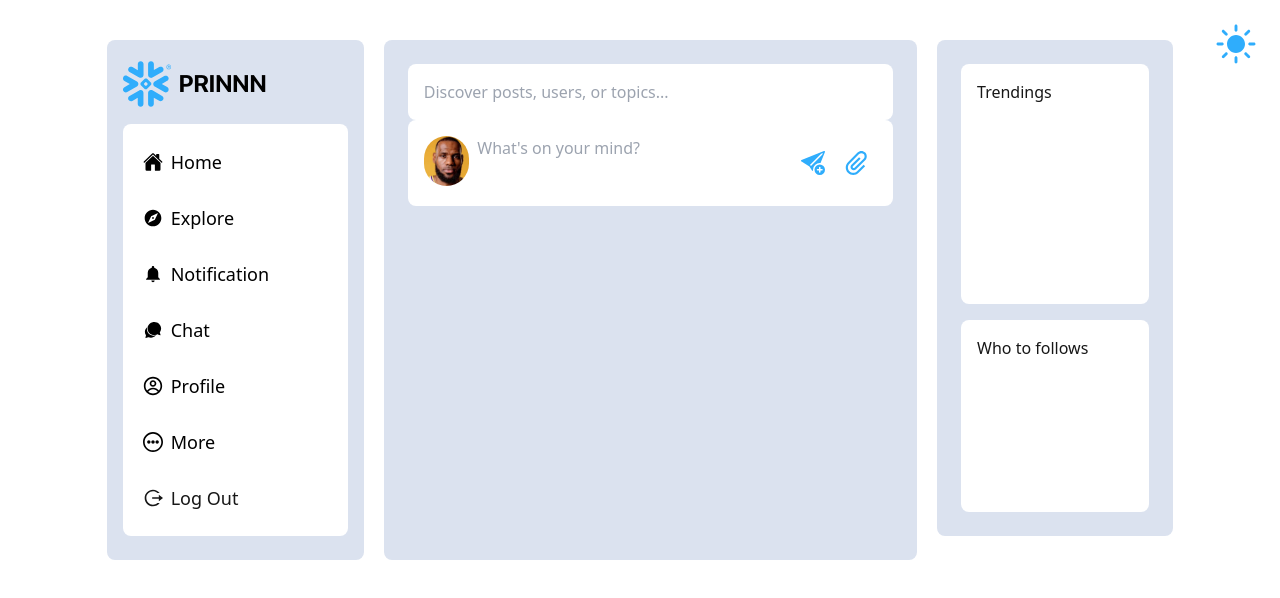
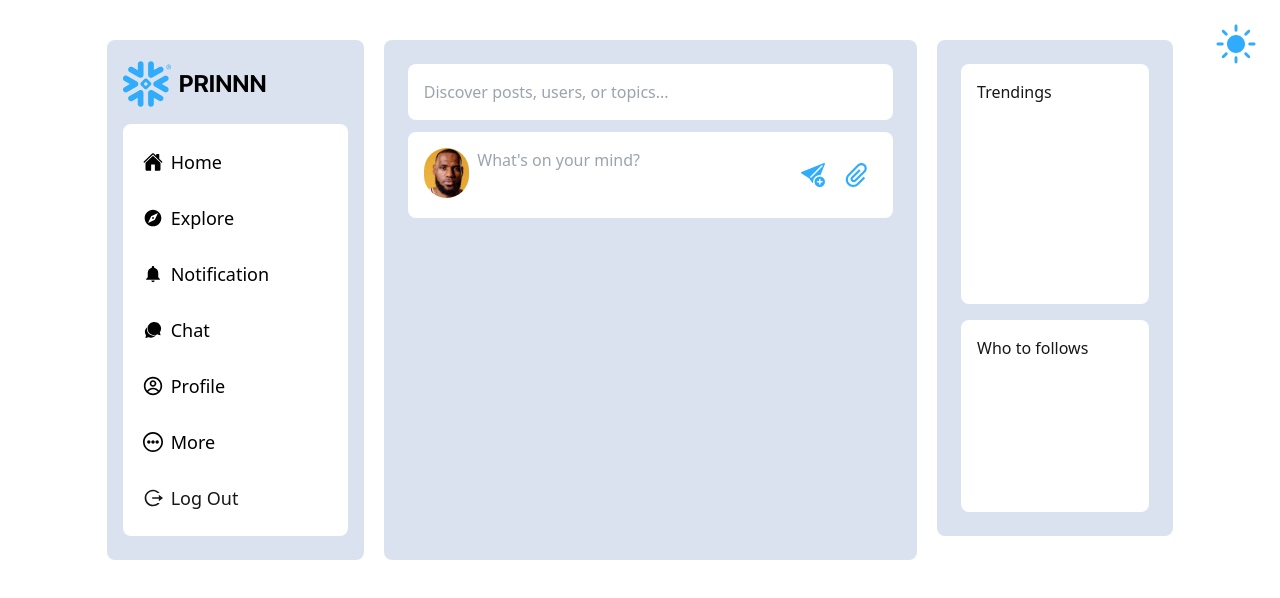
Before and after one commit to prinnnnnn/indiv-2024-client, a Next.js app: page /home-mvvm in a window 1280 px wide. Shown: the top 598 px of the page. Built offline with nearby package versions, Linux system fonts and the light colour scheme.

Commit message:
mvvm v0.1 @/home

```diff
--- /dev/null
+++ b/src/app/home-mvvm/HomeViewModel.ts
@@ -0,0 +1,17 @@
+import { Post, User } from "@/common/model";
+import { makeAutoObservable, observable } from "mobx";
+
+export class HomeViewModel {
+
+    // @observable
+    public user: User | null
+
+    // @observable
+    public homeFeeds: Post[] | null
+
+    constructor(user: User, feeds: Post[]) {
+        this.user = user;
+        this.homeFeeds = feeds;
+        makeAutoObservable(this);
+    }
+}
--- a/src/app/home-mvvm/page.tsx
+++ b/src/app/home-mvvm/page.tsx
@@ -7,9 +7,18 @@ import SideNav from "@/app/ui/SideNav";
 import TrendsWidget from "@/app/home/TrendsWidget";
 import SearchBar from "../home/SearchBar";
 import PostForm from "../home/PostForm";
+import { observer, useObserver } from "mobx-react-lite";
+import { useState } from "react";
+import { HomeViewModel } from "./HomeViewModel";
+import { useStore } from "@/stores/storeContext";
+import PostWidget from "../ui/PostWidget";
 
 const HomePage = () => {
+
     const { palette } = useTheme();
+    const store = useStore();
+    const [viewModel] = useState(new HomeViewModel(store?.user!, store?.homeFeeds!));
+
     return (
         <div className="flex flex-row justify-center w-full">
             <div className="absolute top-2 md:top-5 right-2 md:right-5">
@@ -24,11 +33,13 @@ const HomePage = () => {
                     className={`basis-5/6 md:basis-1/2 px-6 py-6 rounded-lg`}
                     style={{ background: palette.bgSecondary }}
                 >
-                    <SearchBar />
-                    <PostForm />
-                    {/* {store?.homeFeeds.map(post => (
-                        <PostWidget post={post} />
-                    ))} */}
+                    <div className="flex flex-col gap-3">
+                        <SearchBar />
+                        <PostForm />
+                        {viewModel.homeFeeds && viewModel.homeFeeds.map(post => (
+                            <PostWidget post={post} />
+                        ))}
+                    </div>
                 </div>
 
                 {/* Trending, who to follow  */}
@@ -46,4 +57,4 @@ const HomePage = () => {
     );
 };
 
-export default HomePage;
+export default observer(HomePage);
--- a/src/app/login/LoginForm.tsx
+++ b/src/app/login/LoginForm.tsx
@@ -10,7 +10,7 @@ import { useRouter } from "next/navigation";
 import { useStore } from "@/stores/storeContext";
 import { fetchAllPosts } from "@/service/postServices";
 import { Post } from "@/common/model";
-import { fetchFollowings } from "@/service/userServices";
+// import { useObserver } from "mobx-react-lite";
 
 const LoginForm = () => {
 
@@ -53,7 +53,7 @@ const LoginForm = () => {
 
             /* followings' id */
             // const followings = await fetchFollowings(user.id);
-            router.push("/home");
+            router.push("/home-mvvm");
 
         } catch (error: any) {
             setErrorMessage("An unexpected error occurred.");
```
Also changed, not shown: src/hooks/useViewModel.ts (added, +10 -0 lines).
